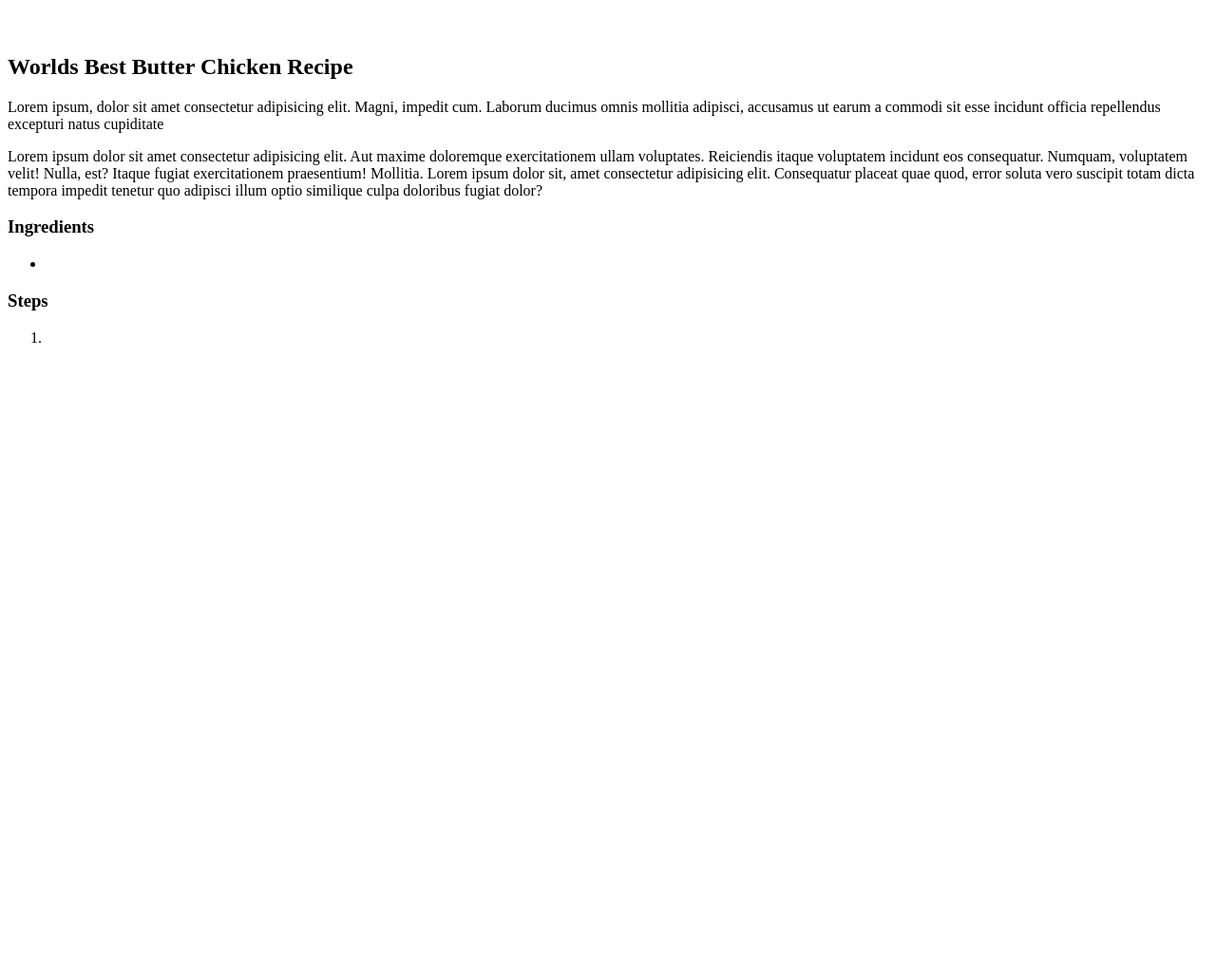
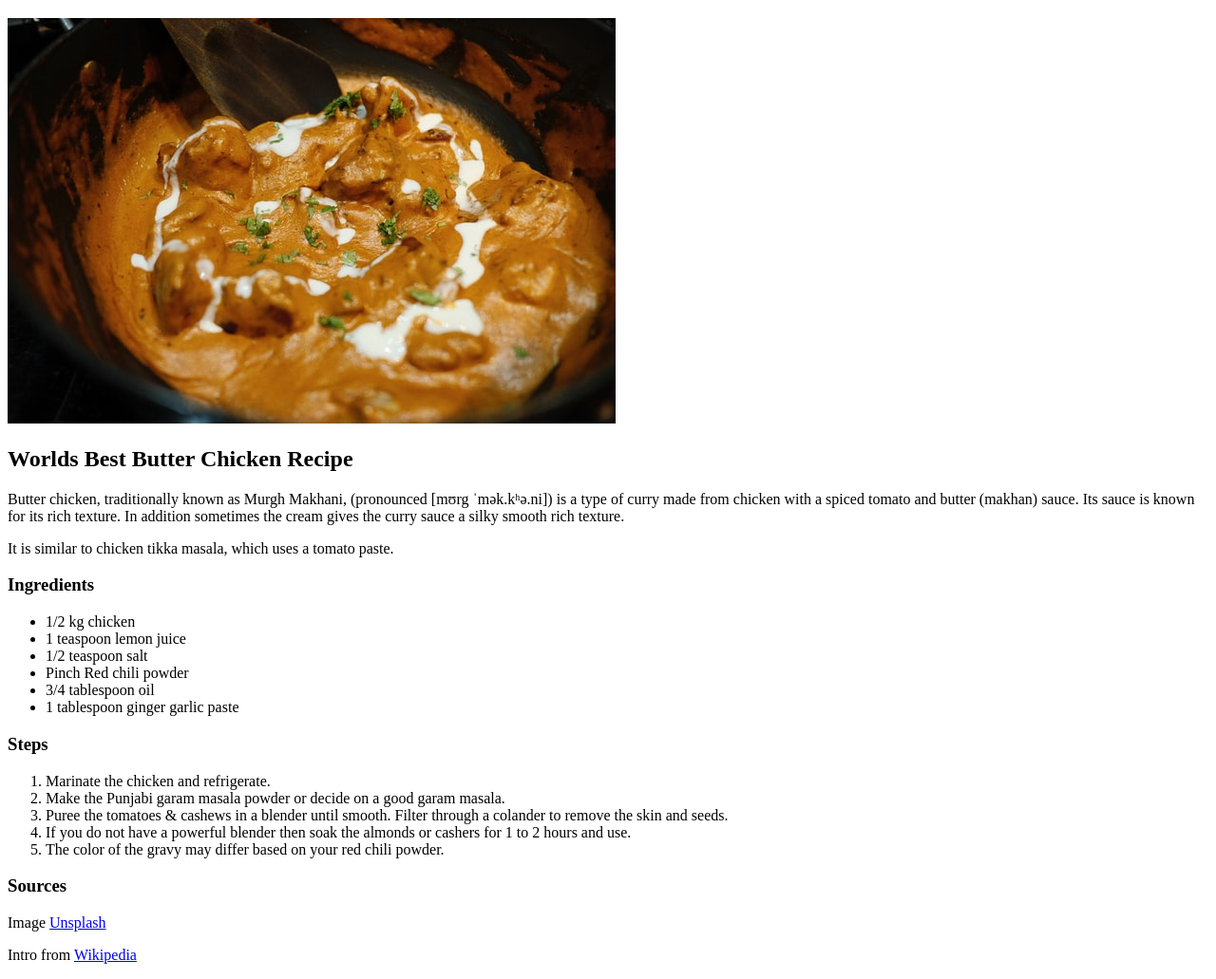
Before and after one commit to JQrjQ/odin-recipes, a plain HTML site: page recipes/butter-chicken.html in a window 1280 px wide. Shown: the part 61-1092 px from the top of the page at 95% size. Before the commit the page ends 800 px from the top, so only its background shows below. Drawn offline with Linux system fonts and the light colour scheme.

Commit message:
Edit butter-chicken.html (image, steps, ingrediants, sources)

```diff
--- a/recipes/butter-chicken.html
+++ b/recipes/butter-chicken.html
@@ -8,17 +8,31 @@
 </head>
 <body>
     <h1>Butter Chicken Recipe</h1>
-    <img>
+    <img src="../images/butter-chicken.jpg" alt="Picture of butter chicken">
     <h2> Worlds Best Butter Chicken Recipe</h2>
-    <p>Lorem ipsum, dolor sit amet consectetur adipisicing elit. Magni, impedit cum. Laborum ducimus omnis mollitia adipisci, accusamus ut earum a commodi sit esse incidunt officia repellendus excepturi natus cupiditate</p>
-    <p>Lorem ipsum dolor sit amet consectetur adipisicing elit. Aut maxime doloremque exercitationem ullam voluptates. Reiciendis itaque voluptatem incidunt eos consequatur. Numquam, voluptatem velit! Nulla, est? Itaque fugiat exercitationem praesentium! Mollitia. Lorem ipsum dolor sit, amet consectetur adipisicing elit. Consequatur placeat quae quod, error soluta vero suscipit totam dicta tempora impedit tenetur quo adipisci illum optio similique culpa doloribus fugiat dolor?</p>
+    <p>Butter chicken, traditionally known as Murgh Makhani, (pronounced [mʊrg ˈmək.kʰə.ni]) is a type of curry made from chicken with a spiced tomato and butter (makhan) sauce. Its sauce is known for its rich texture. In addition sometimes the cream gives the curry sauce a silky smooth rich texture.</p>
+    <p>It is similar to chicken tikka masala, which uses a tomato paste.</p>
     <h3>Ingredients</h3>
     <ul>
-        <li></li>
+        <li>1/2 kg chicken</li>
+        <li>1 teaspoon lemon juice</li>
+        <li>1/2 teaspoon salt</li>
+        <li>Pinch Red chili powder</li>
+        <li>3/4 tablespoon oil</li>
+        <li>1 tablespoon ginger garlic paste</li>
     </ul>
     <h3>Steps</h3>
     <ol>
-        <li></li>
+        <li>Marinate the chicken and refrigerate.</li>
+        <li>Make the Punjabi garam masala powder or decide on a good garam masala.</li>
+        <li>Puree the tomatoes & cashews in a blender until smooth. Filter through a colander to remove the skin and seeds.</li>
+        <li>If you do not have a powerful blender then soak the almonds or cashers for 1 to 2 hours and use.</li>
+        <li>The color of the gravy may differ based on your red chili powder.</li>
     </ol>
+
+    <h3>Sources</h3>
+    <p>Image <a href="photos">Unsplash</a> </p>
+    <p>Intro from <a href="https://en.wikipedia.org/wiki/Butter_chicken">Wikipedia</a></p>
+
 </body>
 </html>
```
Also changed, not shown: images/butter-chicken.jpg (added).
